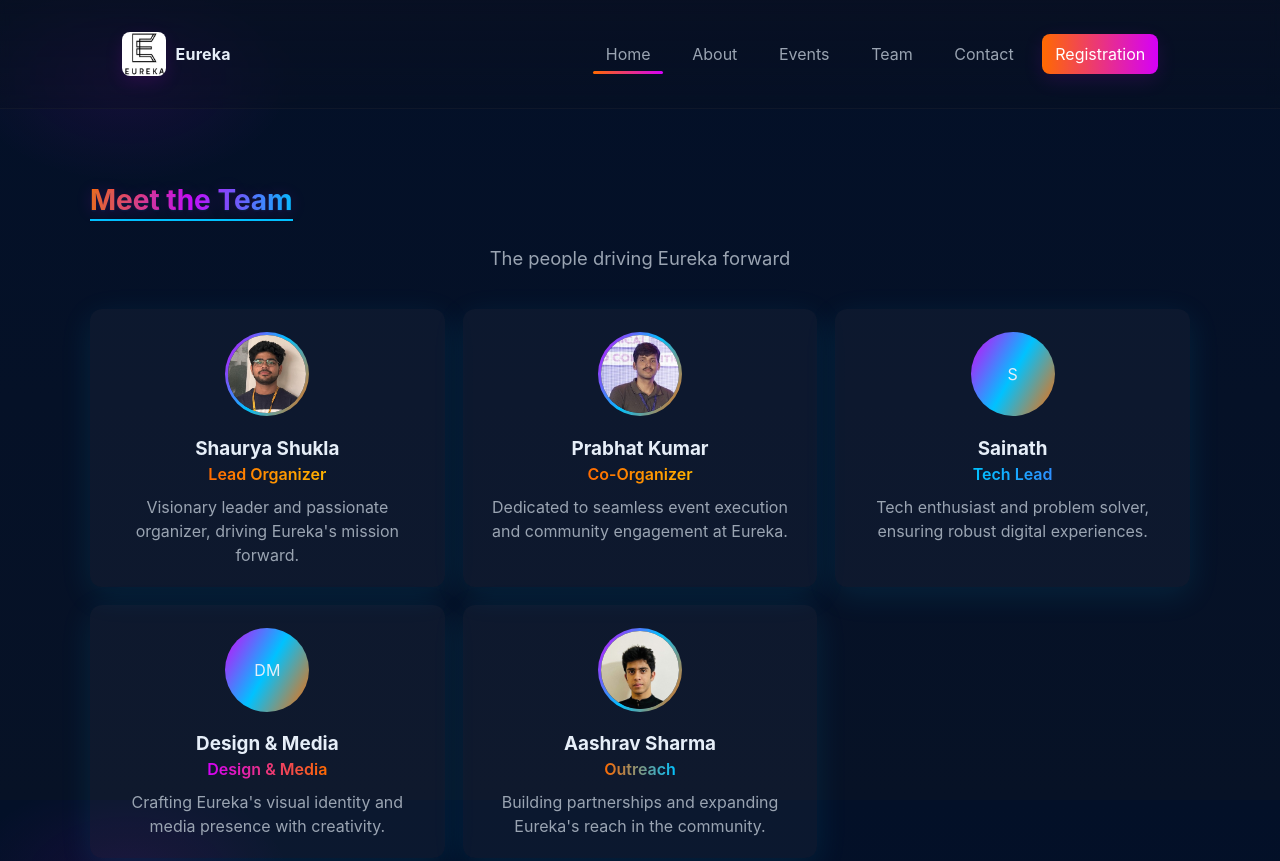
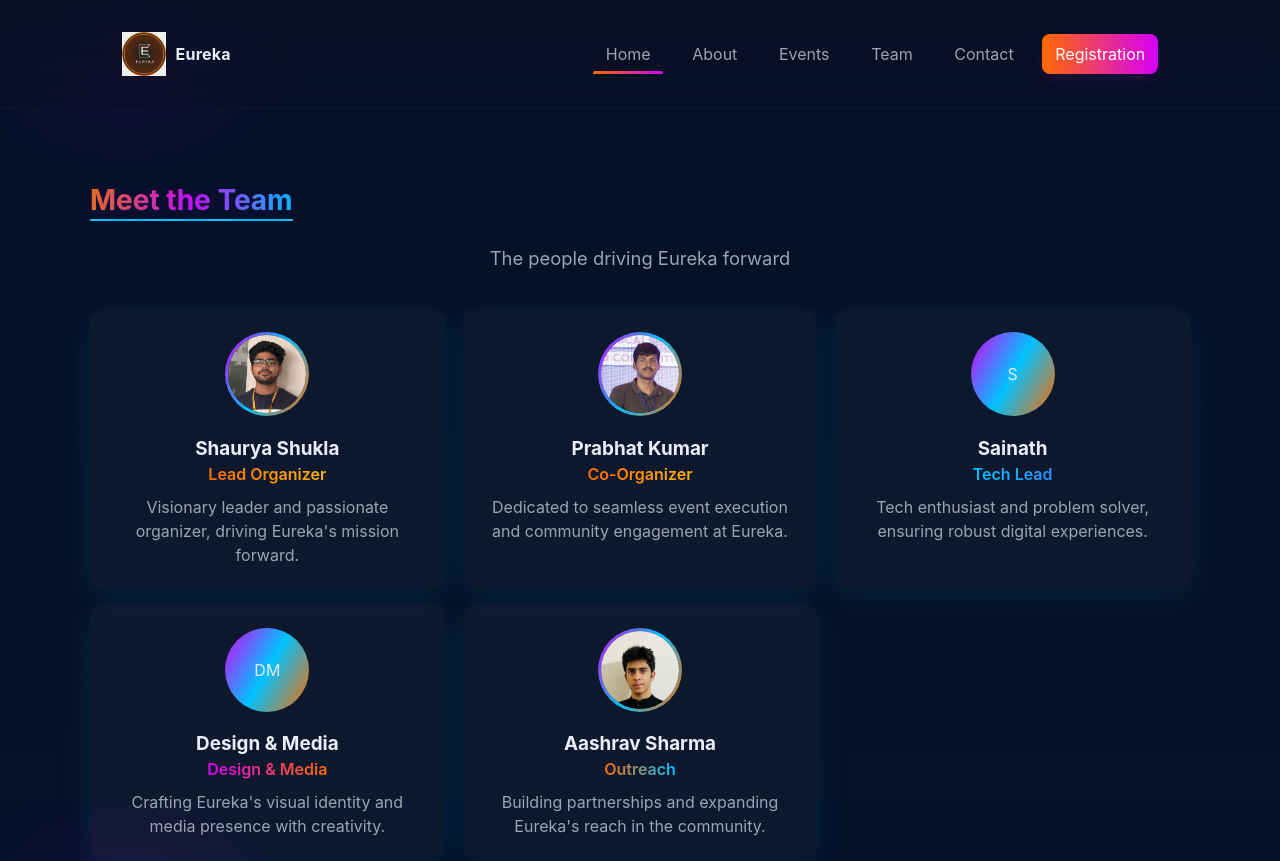
Before and after one commit to JeevithaR3/Eureka_Website, a website: page pages/team.html in a window 1280 px wide. Shown: the top 861 px of the page. Drawn offline with Linux system fonts and the light colour scheme.

Commit message:
Update all pages to use logo2.png and remove logo background styling

```diff
--- a/pages/team.html
+++ b/pages/team.html
@@ -10,7 +10,7 @@
         <header class="site-header">
             <div class="container">
                 <a class="logo" href="/">
-                    <img src="../logo.jpg" alt="Eureka Logo" class="logo-mark">
+                    <img src="../logo2.png" alt="Eureka Logo" class="logo-mark">
                     <span class="logo-text">Eureka</span>
                 </a>
                 <nav class="nav" id="nav">
--- a/styles.css
+++ b/styles.css
@@ -528,10 +528,11 @@ body{
   width: 44px;
   height: 44px;
   flex: 0 0 44px;
-  border-radius: 8px;
-  box-shadow: 0 6px 18px rgba(213,0,249,0.12);
-  object-fit: contain; /* keeps logo proportions */
-  background: none; /* remove background color if any */
+  border-radius: 0;
+  box-shadow: none;
+  object-fit: contain;
+  background: none;
+  border: none;
 }
 
 .logo-text{font-weight:700;letter-spacing:0.2px}
```
Also changed, not shown: pages/about.html (+1 -1 lines), pages/contact.html (+1 -1 lines), pages/events.html (+1 -1 lines).
